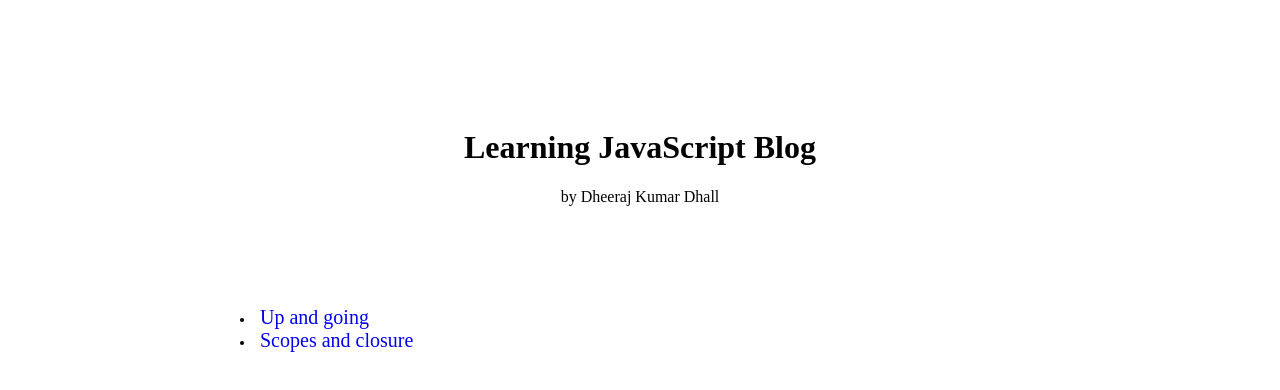
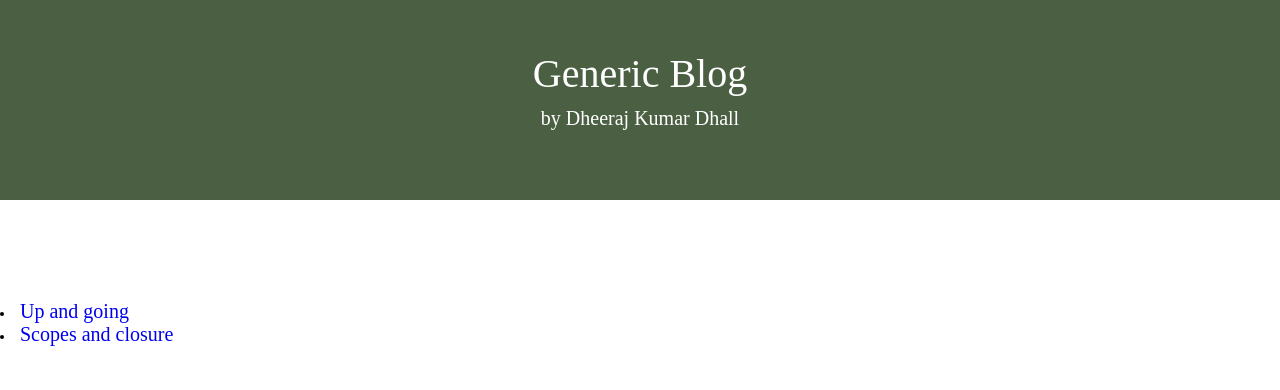
Before and after one commit to generic-27/blog, a SvelteKit app: page / in a window 1280 px wide. Shown: the top 390 px of the page. Built offline with nearby package versions, Linux system fonts and the light colour scheme.

Commit message:
Updated CSS

```diff
--- a/src/app.html
+++ b/src/app.html
@@ -6,7 +6,7 @@
 		<meta name="viewport" content="width=device-width" />
 		%sveltekit.head%
 	</head>
-	<body data-sveltekit-preload-data="hover">
+	<body style="margin: 0">
 		<div style="display: contents">%sveltekit.body%</div>
 	</body>
 </html>
--- a/src/components/blog/you_dont_know_js/part_2/markdown-files/scopes-and-closure.js
+++ b/src/components/blog/you_dont_know_js/part_2/markdown-files/scopes-and-closure.js
@@ -28,7 +28,7 @@ export const shadowing = `
         var a = 10;
 
         function test2() {
-            var a = 20; // Shadows the one in the outer scope
+            var a = 20; // Shadows outer scope
             console.log(a);
         }
 
--- a/src/routes/+page.svelte
+++ b/src/routes/+page.svelte
@@ -4,8 +4,8 @@
 
 <div class="blog-main-page-container">
 	<div class="blog-main-header">
-		<h1>Learning JavaScript Blog</h1>
-		<span>by Dheeraj Kumar Dhall</span>
+		<div class="blog-main-heading">Generic Blog</div>
+		<div class="blog-owner-name">by Dheeraj Kumar Dhall</div>
 	</div>
 
 	<div class="blog-list-container">
@@ -18,14 +18,23 @@
 </div>
 
 <style>
-	.blog-main-page-container {
-		margin: 0px auto;
-		padding: 100px;
-		max-width: 800px;
+	.blog-main-header {
+		background-color: #4b6043;
+		height: 200px;
 	}
 
-	.blog-main-header {
+	.blog-main-heading {
 		text-align: center;
+		font-size: 40px;
+		padding-top: 50px;
+		color: white;
+	}
+
+	.blog-owner-name {
+		text-align: center;
+		font-size: 20px;
+		margin-top: 10px;
+		color: white;
 	}
 
 	.blog-list-container {
--- a/src/styles/global_blog.css
+++ b/src/styles/global_blog.css
@@ -4,6 +4,7 @@
 	font-family: Cambria, Cochin, Georgia, Times, 'Times New Roman', serif;
 	width: 50%;
 	line-height: 1.5;
+	background-color: #cbd5c0;
 }
 
 .blog-sub-header {
```
Also changed, not shown: 23 other files (tests, documents, lock files or other folders).
